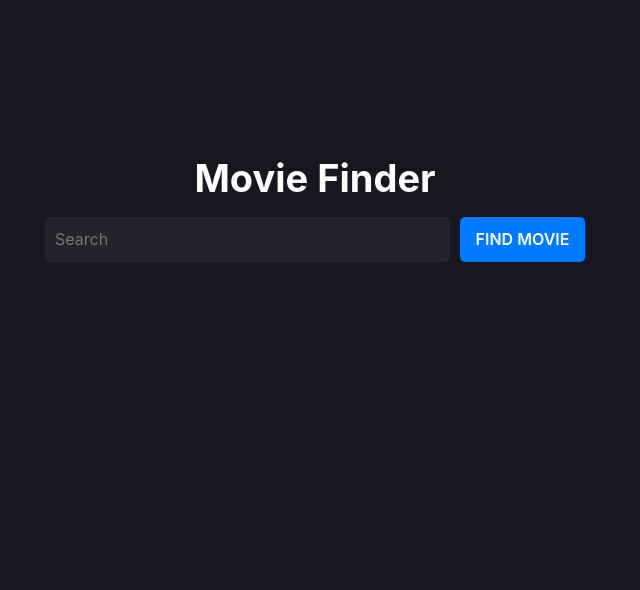
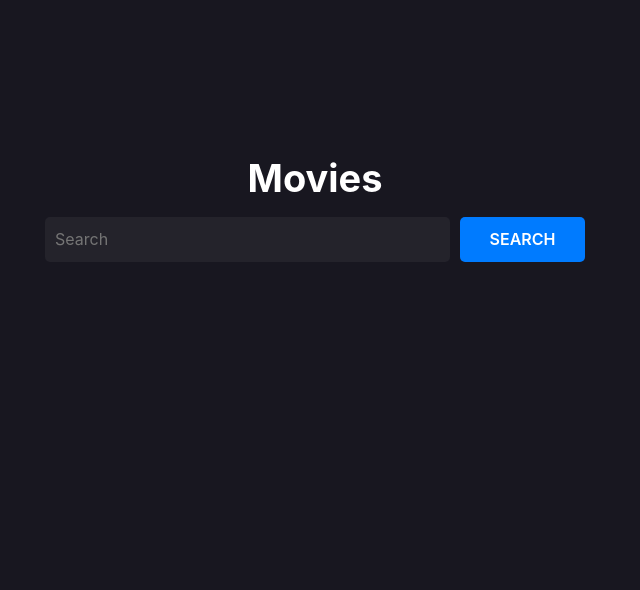
Before and after one commit to HenryBreukelman/movies, a website with bundled scripts: page index.html in a window 1280 px wide. Shown: the part 32-622 px from the top of the page, without its empty margins (325-965 px from the left). Built offline with nearby package versions, Linux system fonts and the light colour scheme.

Commit message:
small changes

```diff
--- a/index.html
+++ b/index.html
@@ -25,7 +25,7 @@
     <main class="flex">
       <section>
         <div class="container flex">
-          <h1>Movie Finder</h1>
+          <h1>Movies</h1>
           <form class="flex gap">
             <div class="search-bar">
               <input class="movie-input" type="text" placeholder="Search">
@@ -34,7 +34,7 @@
               </div>
             </div>
             <div>
-              <input class="find-button" type="button" value="Find Movie">
+              <input class="find-button" type="button" value="Search">
             </div>
           </form>
           <div class="movie-info hidden flex gap">
```
